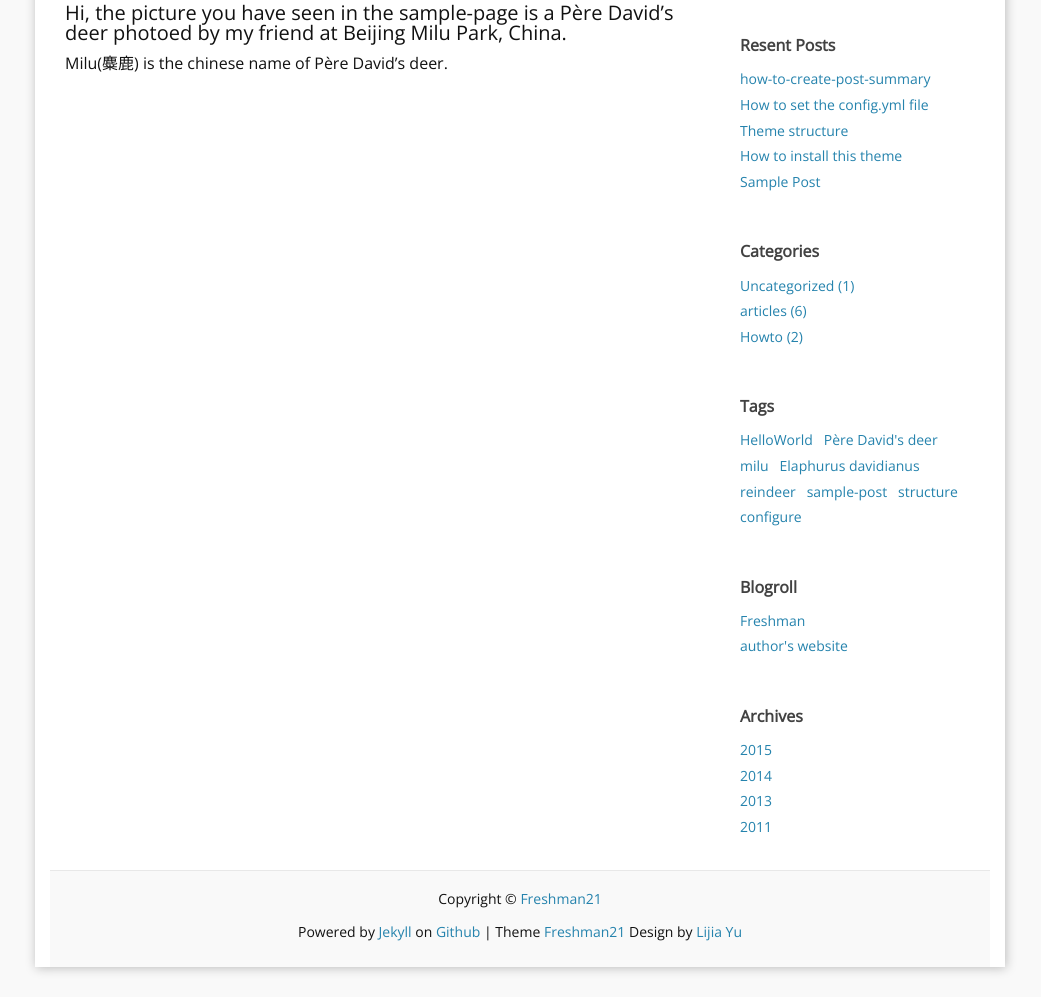
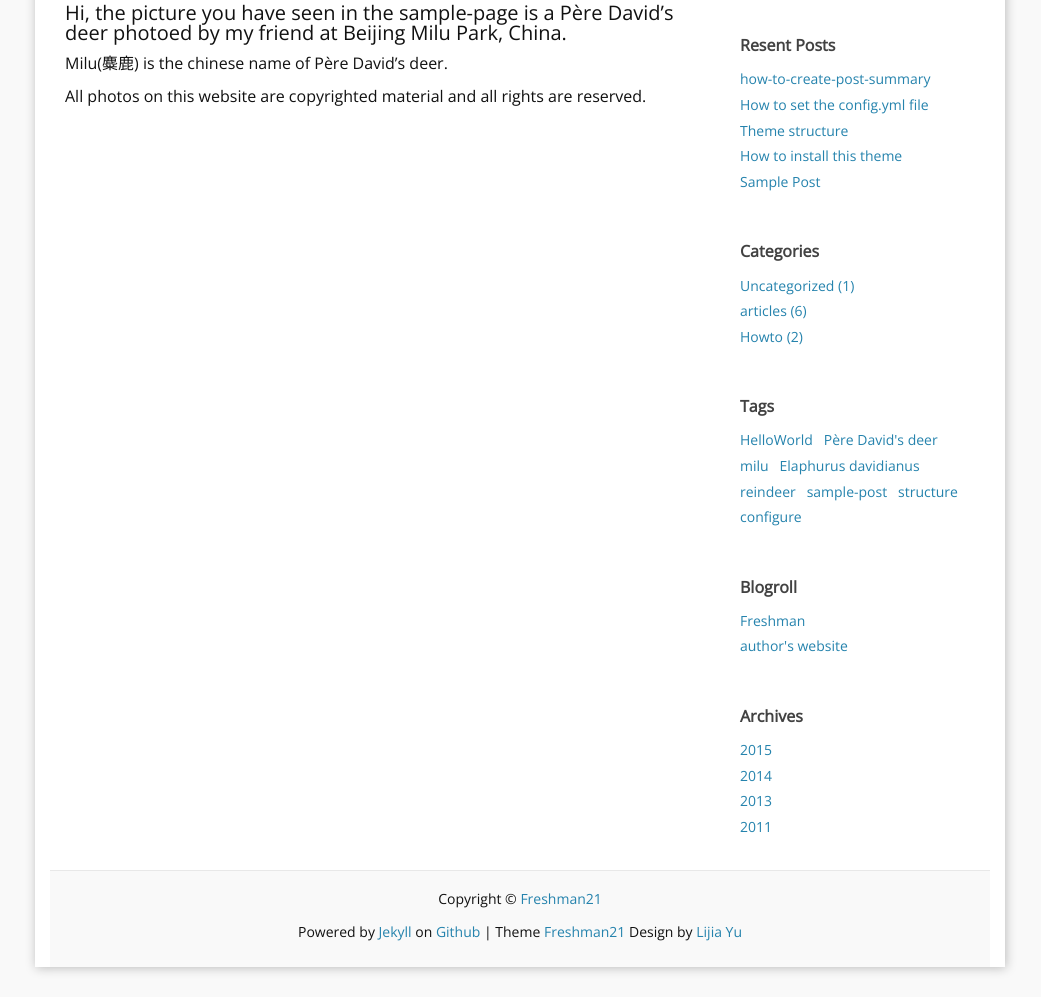
Before and after one commit to yulijia/freshman21, a Jekyll site: the page built from about.md, in a window 1280 px wide, cut to the strip 665-1662 px from the top of the page. Shown: the whole strip, without its empty margins (120-1161 px from the left). Built offline with Jekyll 4.4.1, drawn with Linux system fonts in a browser that asks for light colours; comment, search, counter and statistics services are not loaded.

Commit message:
add photo copyrighte

```diff
--- a/about.md
+++ b/about.md
@@ -21,4 +21,7 @@ Freshman21 have two main page format, one is [single column](http://yulijia.net/
 
 #### Hi, the picture you have seen in the sample-page is a Père David's deer photoed by my friend at Beijing Milu Park, China.
 
+
 Milu(麋鹿) is the chinese name of Père David's deer.
+
+All photos on this website are copyrighted material and all rights are reserved.
```
